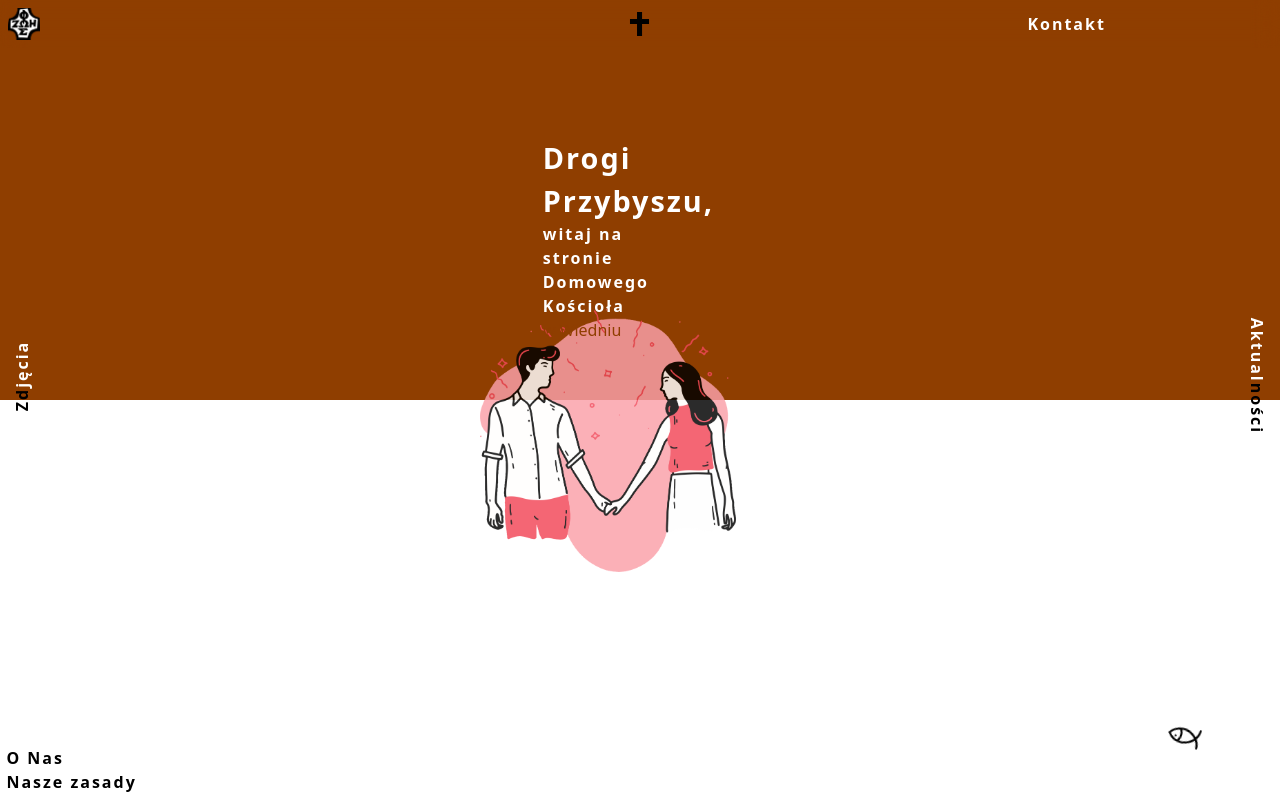
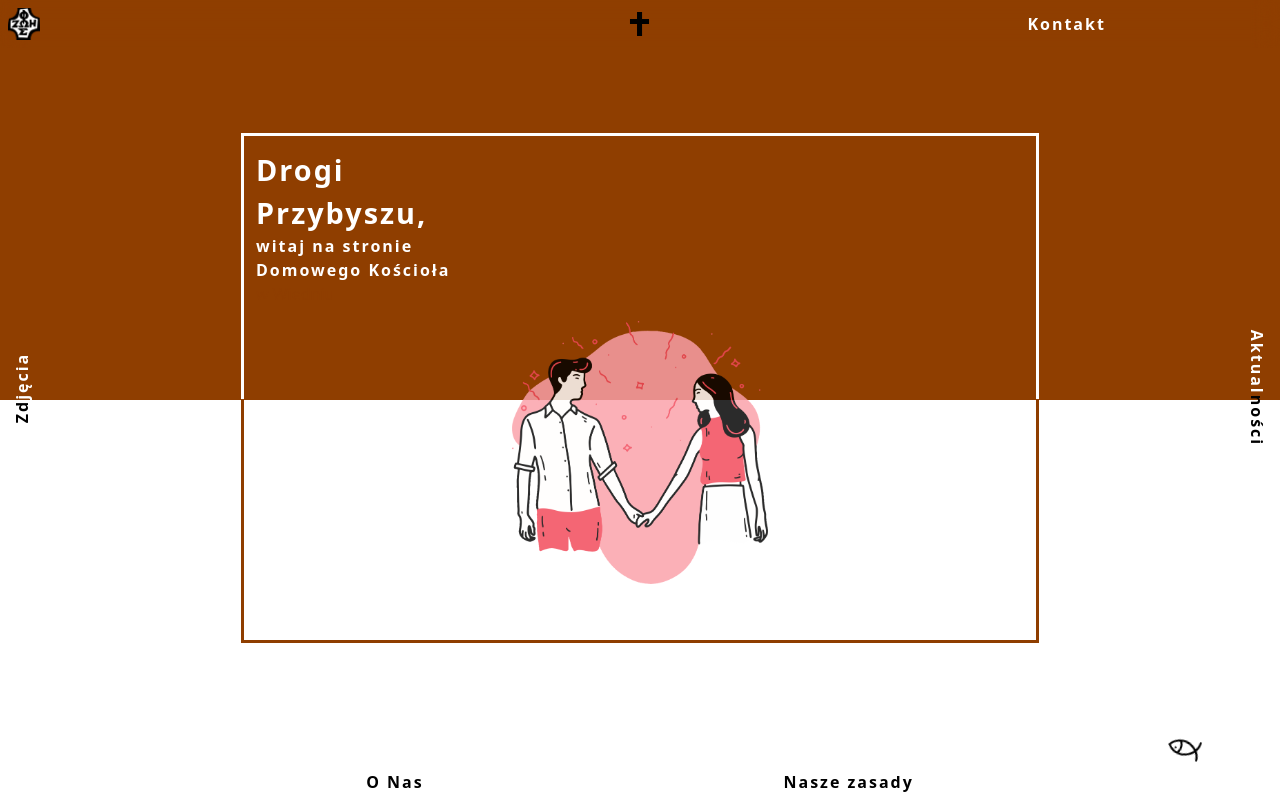
Before and after one commit to DariuszLegizynski/domowy-kosciol-next, a Next.js app: page / in a window 1280 px wide. Both pictures are taken after a click on the element "kliknij". Built offline with nearby package versions, Linux system fonts and the light colour scheme.

Commit message:
add border to hero

```diff
--- a/src/components/Home/Hero.jsx
+++ b/src/components/Home/Hero.jsx
@@ -3,7 +3,7 @@ import { motion } from "framer-motion"
 export const Hero = () => {
   return (
     <motion.article
-      className="hero w-3/5 h-3/5 flex flex-col p-3 text-white border-3 border-gradient-to-b border-white-primary relative"
+      className="hero w-[60vw] h-[60vh] flex flex-col p-3 text-white hero-border relative"
       initial={{ height: 0 }}
       animate={{ height: "60vh" }}
       transition={{ type: "spring", duration: 2, delay: 1 }}
--- a/src/components/Home/Main.jsx
+++ b/src/components/Home/Main.jsx
@@ -28,7 +28,7 @@ const Main = () => {
         </section>
         {isActive && <Link className="rotate-90" href="/news"><h3><span className={isActive ? "text-white" : ""}>Aktual</span>ności</h3></Link>}
       </div>
-      <footer>
+      <footer className="grid grid-cols-[auto_auto] items-center justify-evenly">
         {isActive && <Link href="/about"><h3>O Nas</h3></Link>}
         {isActive && <Link href="/rules"><h3>Nasze zasady</h3></Link>}
       </footer>
--- a/src/pages/_app.jsx
+++ b/src/pages/_app.jsx
@@ -1,6 +1,7 @@
 import "@/styles/globals.css"
 import "@/styles/animations.css"
 import "@/styles/components.css"
+import "@/styles/additional.css"
 
 const MyApp = ({ Component, pageProps }) => {
   return <Component {...pageProps} />
--- /dev/null
+++ b/src/styles/additional.css
@@ -0,0 +1,6 @@
+.hero-border {
+  border-image-slice: 1;
+  border-image-source: linear-gradient(to bottom, hsl(5, 0%, 100%) 0% 52.1%, hsl(26, 100%, 28%) 52.1% 100%);
+
+  @apply border-3;
+}
--- a/tailwind.config.ts
+++ b/tailwind.config.ts
@@ -20,6 +20,9 @@ const config: Config = {
         'white': 'hsl(5, 0%, 100%)',
         'grey': 'hsl(0, 5%, 50%)',
       },
+      borderWidth: {
+        '3': '3px',
+      }
     },
   },
   plugins: [],
```
